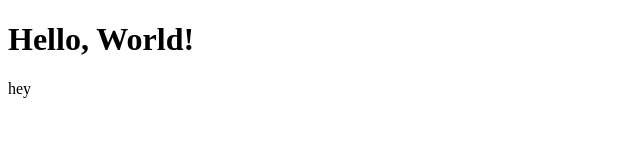
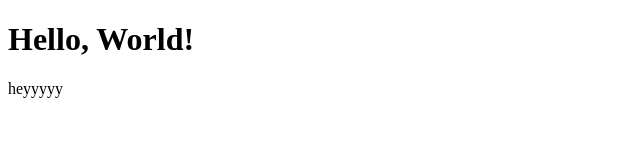
Before and after one commit to emmaux/Shared-JS-Cookie, a website built with Parcel: page src/index.html in a window 1280 px wide. Shown: the full height of the page, 0-640 px from the left. Built offline with nearby package versions, Linux system fonts and the light colour scheme.

```diff
--- a/src/index.html
+++ b/src/index.html
@@ -9,7 +9,7 @@
 
 <body>
   <h1>Hello, World!</h1>
-  <p>hey</p>
+  <p>heyyyyy</p>
 </body>
 
 </html>
```
Also changed, not shown: dist/index.html (deleted), 5 other files.
